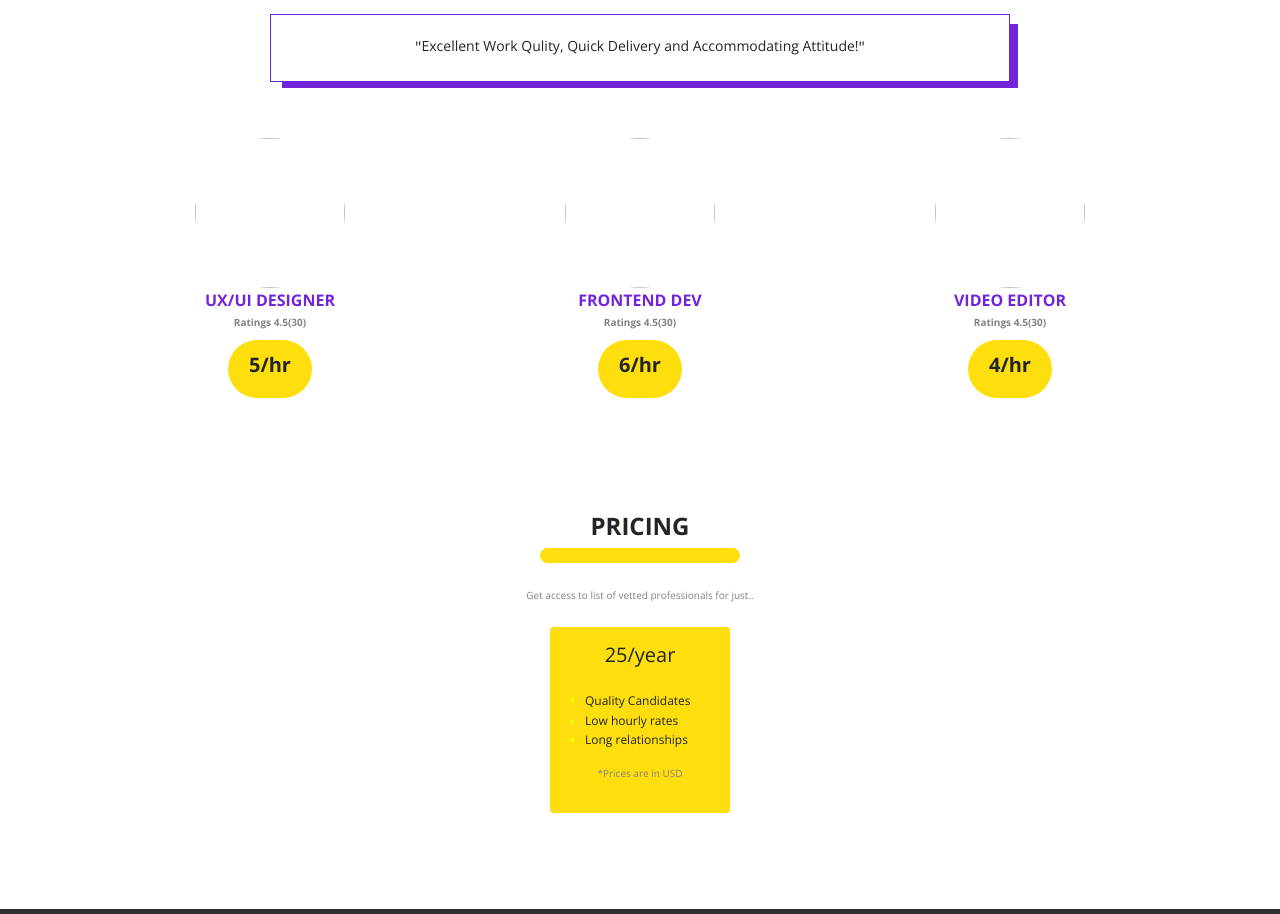
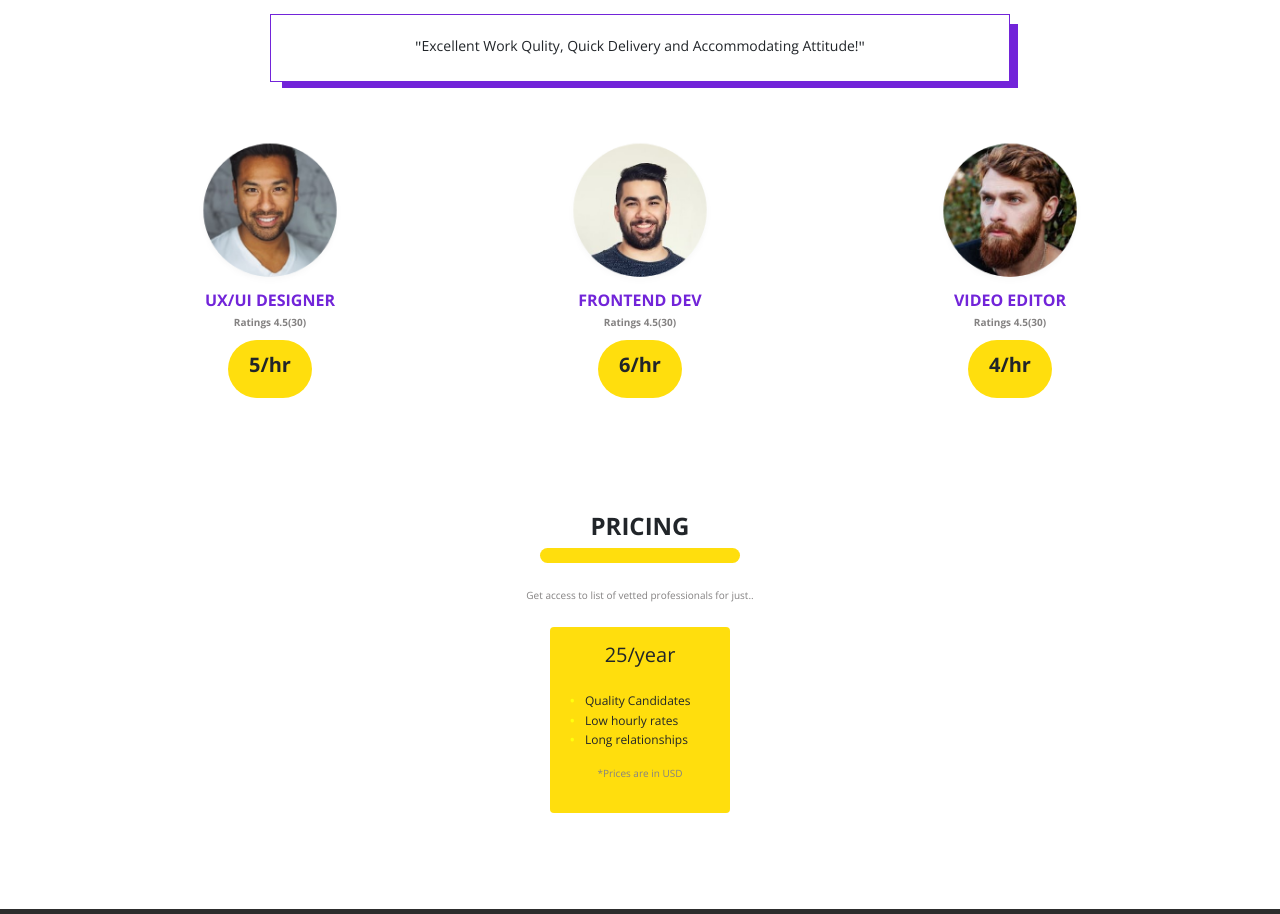
Before and after one commit to yasser-skiller/info, a plain HTML site: page index.html in a window 1280 px wide. Shown: the part 1720-2634 px from the top of the page. Drawn offline with nearby package versions, Linux system fonts and the light colour scheme; the site is published under a folder, as on GitHub Pages, so addresses that start at the root find nothing.

Commit message:
Add files via upload

```diff
--- a/index.html
+++ b/index.html
@@ -150,7 +150,7 @@
                 <div class="col-12 col-sm-6 col-md-4 mx-auto">
                     <div class="d-flex flex-column justify-content-center align-items-center  py-2">
                         <div>
-                            <img width="150px" height="150px" src="/img/person3.png" class="rounded-circle">
+                            <img width="150px" height="150px" src="./img/person3.png" class="rounded-circle">
                         </div>
                         <p class="Purple-color fw-bold mb-0">UX/UI DESIGNER</p>
                         <p class="smallContact fw-bold my-0">Ratings 4.5(30)</p>
@@ -160,7 +160,7 @@
                 <div class="col-12 col-sm-6 col-md-4 mx-auto">
                     <div class="d-flex flex-column justify-content-center align-items-center  py-2">
                         <div>
-                            <img width="150px" height="150px" src="/img/person1.png" class="rounded-circle">
+                            <img width="150px" height="150px" src="./img/person1.png" class="rounded-circle">
                         </div>
                         <p class="Purple-color fw-bold mb-0">FRONTEND DEV</p>
                         <p class="smallContact fw-bold my-0">Ratings 4.5(30)</p>
@@ -170,7 +170,7 @@
                 <div class="col-12 col-sm-6 col-md-4 mx-auto">
                     <div class="d-flex flex-column justify-content-center align-items-center  py-2">
                         <div>
-                            <img width="150px" height="150px" src="/img/person2.png" class="rounded-circle">
+                            <img width="150px" height="150px" src="./img/person2.png" class="rounded-circle">
                         </div>
                         <p class="Purple-color fw-bold mb-0">VIDEO EDITOR</p>
                         <p class="smallContact fw-bold my-0">Ratings 4.5(30)</p>
```
